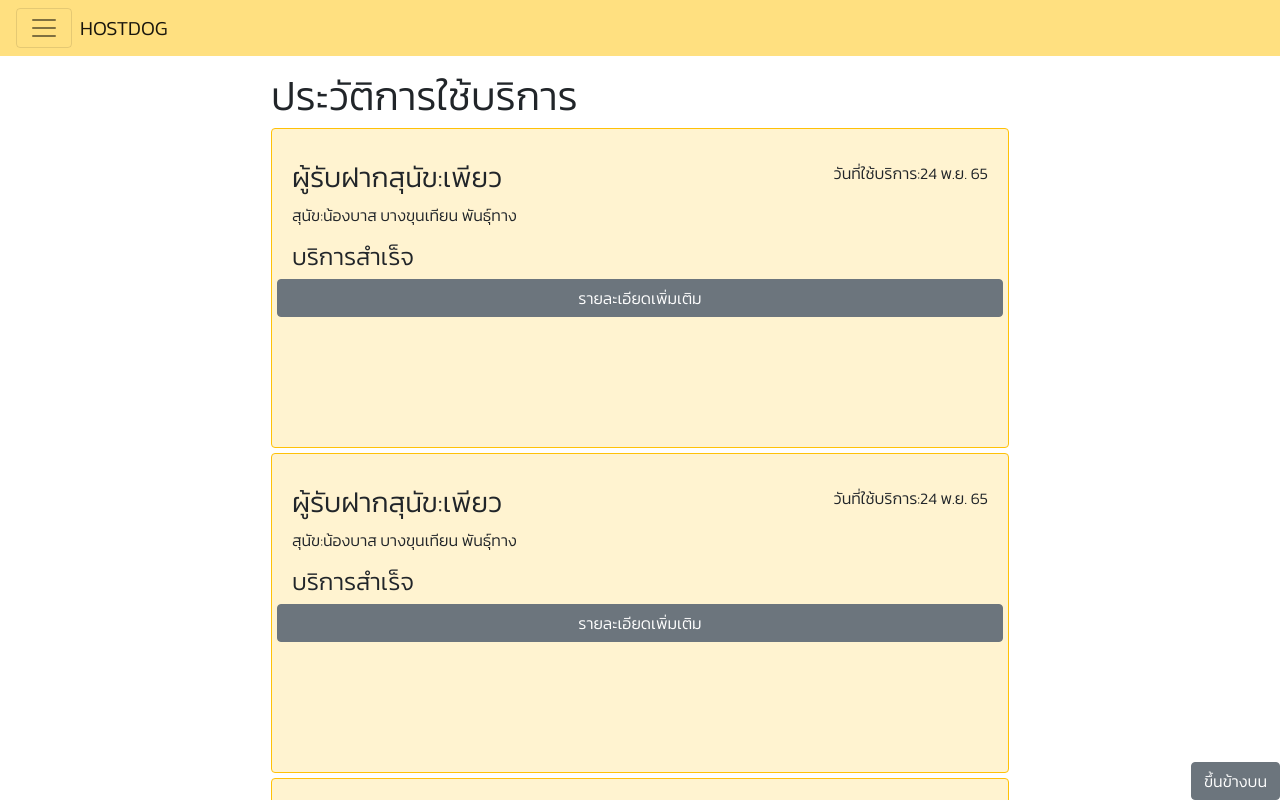
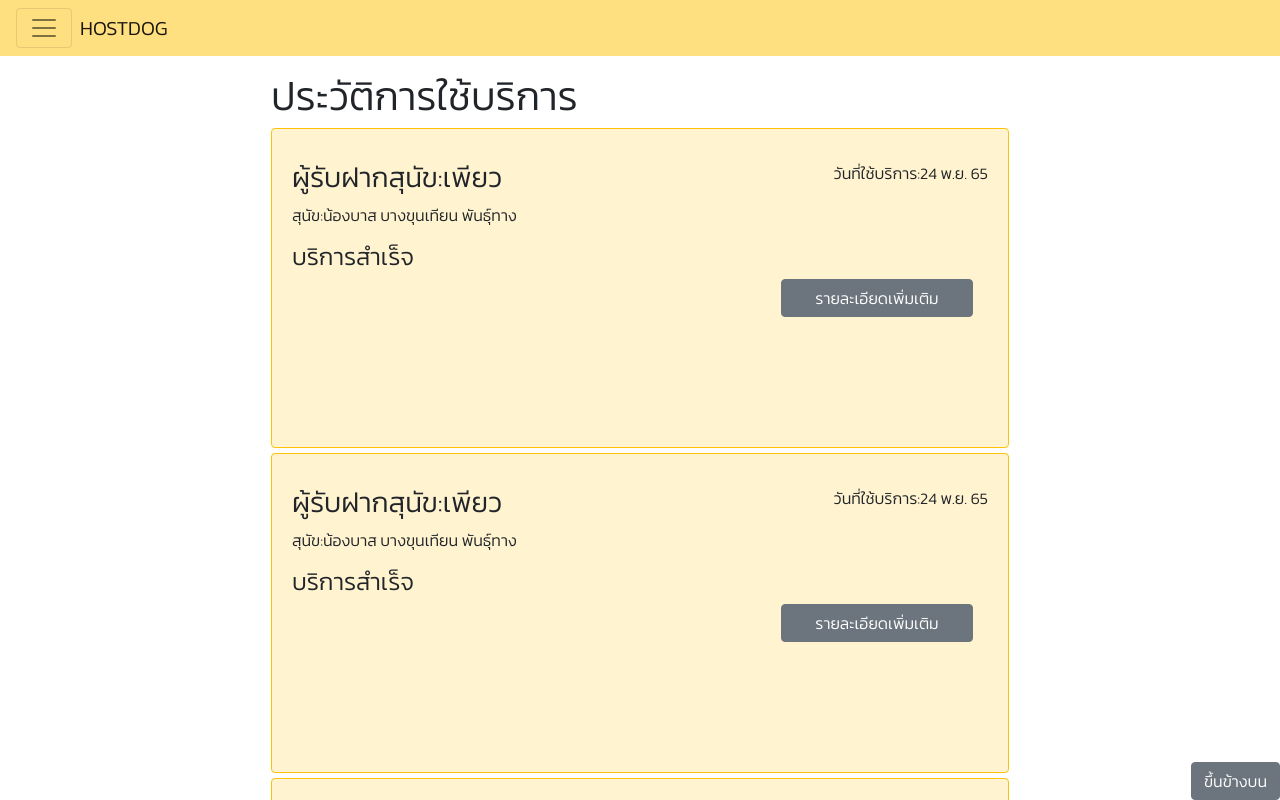
Before and after one commit to Hostdogs/Hostdog-Frontend, a React (Create React App) app in the folder frontend/: page /history in a window 1280 px wide. Shown: the top 800 px of the page. Built offline with nearby package versions, Linux system fonts and the light colour scheme.

Commit message:
do layout

```diff
--- a/frontend/src/components/HistoryPage/History.js
+++ b/frontend/src/components/HistoryPage/History.js
@@ -1,6 +1,14 @@
 import { faAlignRight } from "@fortawesome/free-solid-svg-icons";
 import React from "react";
-import { Card, CardTitle, CardText, Button, Col, Row } from "reactstrap";
+import {
+  Container,
+  Card,
+  CardTitle,
+  CardText,
+  Button,
+  Col,
+  Row,
+} from "reactstrap";
 export default function History({ history }) {
   return (
     <div>
@@ -31,13 +39,15 @@ export default function History({ history }) {
               <h4>{history.status}</h4>
             </Col>
           </Row>
-          <Row>
 
-              <Button style={{ width: "100%", minWidth: "100px",float:"right " }}>
+            <Container style={{background:"black"}}>
+              <Button
+                style={{ width: "15vw", minWidth: "100px", float: "right" }}
+              >
                 รายละเอียดเพิ่มเติม
               </Button>
+            </Container>
 
-          </Row>
         </CardText>
       </Card>
     </div>
```
